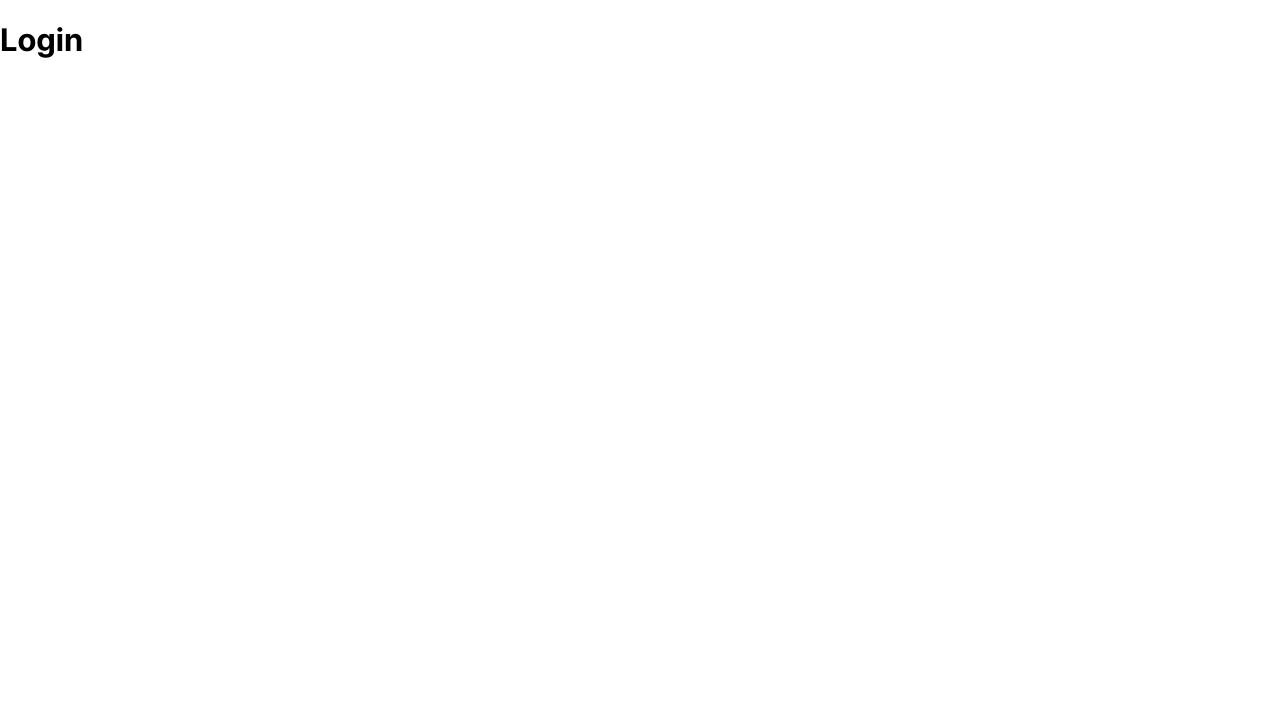
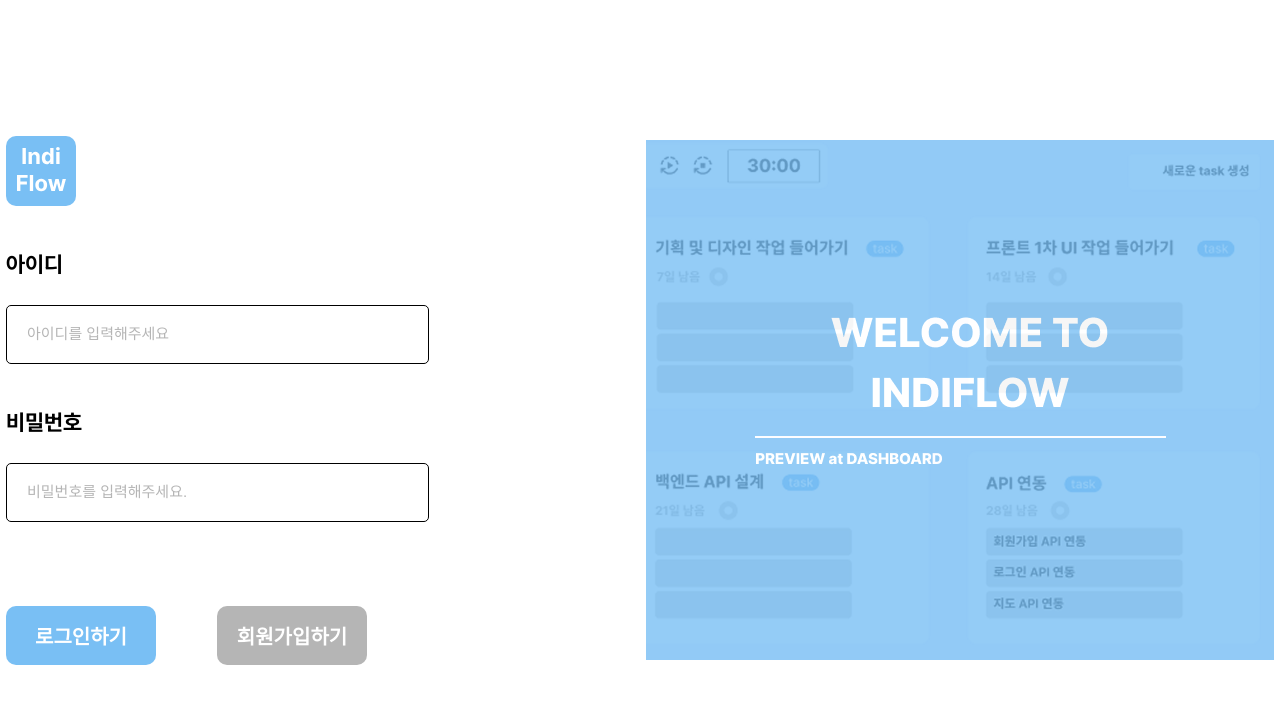
Before and after one commit to Indi-Flow/indiflow_front, a React (Create React App) app: page / in a window 1280 px wide. Shown: the top 704 px of the page. Built offline with nearby package versions, Linux system fonts and the light colour scheme.

Commit message:
feat: Login 페이지 정적 완성

```diff
--- a/src/App.tsx
+++ b/src/App.tsx
@@ -2,7 +2,8 @@ import React from "react";
 import { BrowserRouter as Router, Routes, Route } from "react-router-dom";
 import "./App.css";
 import styled from "styled-components";
-import Login from "components/Login";
+import Login from "pages/Login";
+import ProjectList from "pages/ProjectList";
 
 const Container = styled.div`
   display: flex;
@@ -17,6 +18,7 @@ function App() {
       <Router>
         <Routes>
           <Route path="/" element={<Login />} />
+          <Route path="/projects" element={<ProjectList />} />
         </Routes>
       </Router>
     </Container>
--- a/src/components/Login.tsx
+++ /dev/null
@@ -1,7 +0,0 @@
-export default function Login() {
-  return (
-    <div>
-      <h1>Login</h1>
-    </div>
-  );
-}
--- /dev/null
+++ b/src/components/Login/SignIn.tsx
@@ -0,0 +1,97 @@
+import styled from "styled-components";
+import Logo from "../../assets/icons/logo.svg";
+import { useNavigate } from "react-router-dom";
+
+const Container = styled.div`
+  display: flex;
+  flex-direction: column;
+  justify-content: center;
+  width: 50%;
+  height: 100%;
+`;
+
+const Label = styled.label`
+  color: #000;
+  font-size: 22px;
+  font-style: normal;
+  font-weight: 700;
+  line-height: normal;
+  margin-top: 45px;
+`;
+
+const Input = styled.input`
+  width: 399px;
+  height: 55px;
+  flex-shrink: 0;
+  border-radius: 5px;
+  border: 1px solid #000;
+  background: #fff;
+  margin-top: 28px;
+  padding-left: 20px;
+  &::placeholder {
+    color: #b5b5b5;
+    font-size: 15px;
+    font-style: normal;
+    font-weight: 400;
+    line-height: normal;
+  }
+`;
+
+const ButtonWrap = styled.div`
+  display: flex;
+  gap: 61px;
+  margin-top: 84px;
+`;
+
+const InButton = styled.button`
+  width: 150px;
+  height: 59px;
+  border: 0;
+  border-radius: 10px;
+  background: #79bff4;
+  color: #fff;
+  font-size: 20px;
+  font-style: normal;
+  font-weight: 800;
+  line-height: normal;
+  cursor: pointer;
+`;
+
+const OnButton = styled.button`
+  width: 150px;
+  height: 59px;
+  border: 0;
+  border-radius: 10px;
+  background: #b5b5b5;
+  color: #fff;
+  font-size: 20px;
+  font-style: normal;
+  font-weight: 800;
+  line-height: normal;
+  cursor: pointer;
+`;
+
+interface SignInProps {
+  setIsSignIn: (isSignIn: boolean) => void;
+}
+
+export default function SignIn({ setIsSignIn }: SignInProps) {
+  const navigate = useNavigate();
+  return (
+    <Container>
+      <img src={Logo} alt="Logo" height={70} width={70} />
+      <Label htmlFor="id">아이디</Label>
+      <Input type="text" id="id" placeholder="아이디를 입력해주세요" />
+      <Label htmlFor="password">비밀번호</Label>
+      <Input
+        type="password"
+        id="password"
+        placeholder="비밀번호를 입력해주세요."
+      />
+      <ButtonWrap>
+        <InButton onClick={() => navigate("/projects")}>로그인하기</InButton>
+        <OnButton onClick={() => setIsSignIn(false)}>회원가입하기</OnButton>
+      </ButtonWrap>
+    </Container>
+  );
+}
--- /dev/null
+++ b/src/components/Login/SignOn.tsx
@@ -0,0 +1,83 @@
+import styled from "styled-components";
+import Logo from "../../assets/icons/logo.svg";
+
+const Container = styled.div`
+  display: flex;
+  flex-direction: column;
+  justify-content: center;
+  width: 50%;
+  height: 100%;
+`;
+
+const Label = styled.label`
+  color: #000;
+  font-size: 22px;
+  font-style: normal;
+  font-weight: 700;
+  line-height: normal;
+  margin-top: 45px;
+`;
+
+const Input = styled.input`
+  width: 399px;
+  height: 55px;
+  flex-shrink: 0;
+  border-radius: 5px;
+  border: 1px solid #000;
+  background: #fff;
+  margin-top: 28px;
+  padding-left: 20px;
+  &::placeholder {
+    color: #b5b5b5;
+    font-size: 15px;
+    font-style: normal;
+    font-weight: 400;
+    line-height: normal;
+  }
+`;
+
+const ButtonWrap = styled.div`
+  display: flex;
+  width: 423px;
+  justify-content: end;
+  margin-top: 84px;
+`;
+
+const OnButton = styled.button`
+  width: 150px;
+  height: 59px;
+  border: 0;
+  border-radius: 10px;
+  background: #79bff4;
+  color: #fff;
+  font-size: 20px;
+  font-style: normal;
+  font-weight: 800;
+  line-height: normal;
+  cursor: pointer;
+`;
+
+interface SignOnProps {
+  setIsSignIn: (isSignIn: boolean) => void;
+}
+
+export default function SignOn({ setIsSignIn }: SignOnProps) {
+  return (
+    <Container>
+      <img src={Logo} alt="Logo" height={70} width={70} />
+      <Label htmlFor="id">아이디</Label>
+      <Input type="text" id="id" placeholder="아이디를 입력해주세요" />
+      <Label htmlFor="email">이메일</Label>
+      <Input type="text" id="email" placeholder="이메일을 입력해주세요." />
+      <Label htmlFor="password">비밀번호</Label>
+      <Input
+        type="password"
+        id="password"
+        placeholder="비밀번호를 입력해주세요."
+      />
+      <ButtonWrap>
+        <OnButton onClick={() => setIsSignIn(true)}>회원가입하기</OnButton>
+      </ButtonWrap>
+    </Container>
+  );
+}
--- a/src/declarations.d.ts
+++ b/src/declarations.d.ts
@@ -2,3 +2,8 @@ declare module "*.svg" {
   const svgContent: string;
   export default svgContent;
 }
+
+declare module "*.png" {
+  const pngContent: string;
+  export default pngContent;
+}
--- /dev/null
+++ b/src/pages/Login.tsx
@@ -0,0 +1,29 @@
+import SignIn from "components/Login/SignIn";
+import styled from "styled-components";
+import HomepageImage from "assets/images/Login/homepage_image.png";
+import { useState } from "react";
+import SignOn from "components/Login/SignOn";
+
+const Container = styled.div`
+  display: flex;
+  justify-content: center;
+  align-items: center;
+  height: 100vh;
+  width: 100vw;
+`;
+
+export default function Login() {
+  const [isSignIn, setIsSignIn] = useState(true);
+
+  return (
+    <Container>
+      {isSignIn ? (
+        <SignIn setIsSignIn={setIsSignIn} />
+      ) : (
+        <SignOn setIsSignIn={setIsSignIn} />
+      )}
+
+      <img src={HomepageImage} alt="Homepage" width={628} height={520} />
+    </Container>
+  );
+}
--- /dev/null
+++ b/src/pages/ProjectList.tsx
@@ -0,0 +1,3 @@
+export default function ProjectList() {
+  return <div>ProjectList</div>;
+}
```
Also changed, not shown: src/assets/icons/logo.svg (added), src/assets/images/Login/homepage_image.png (added).
